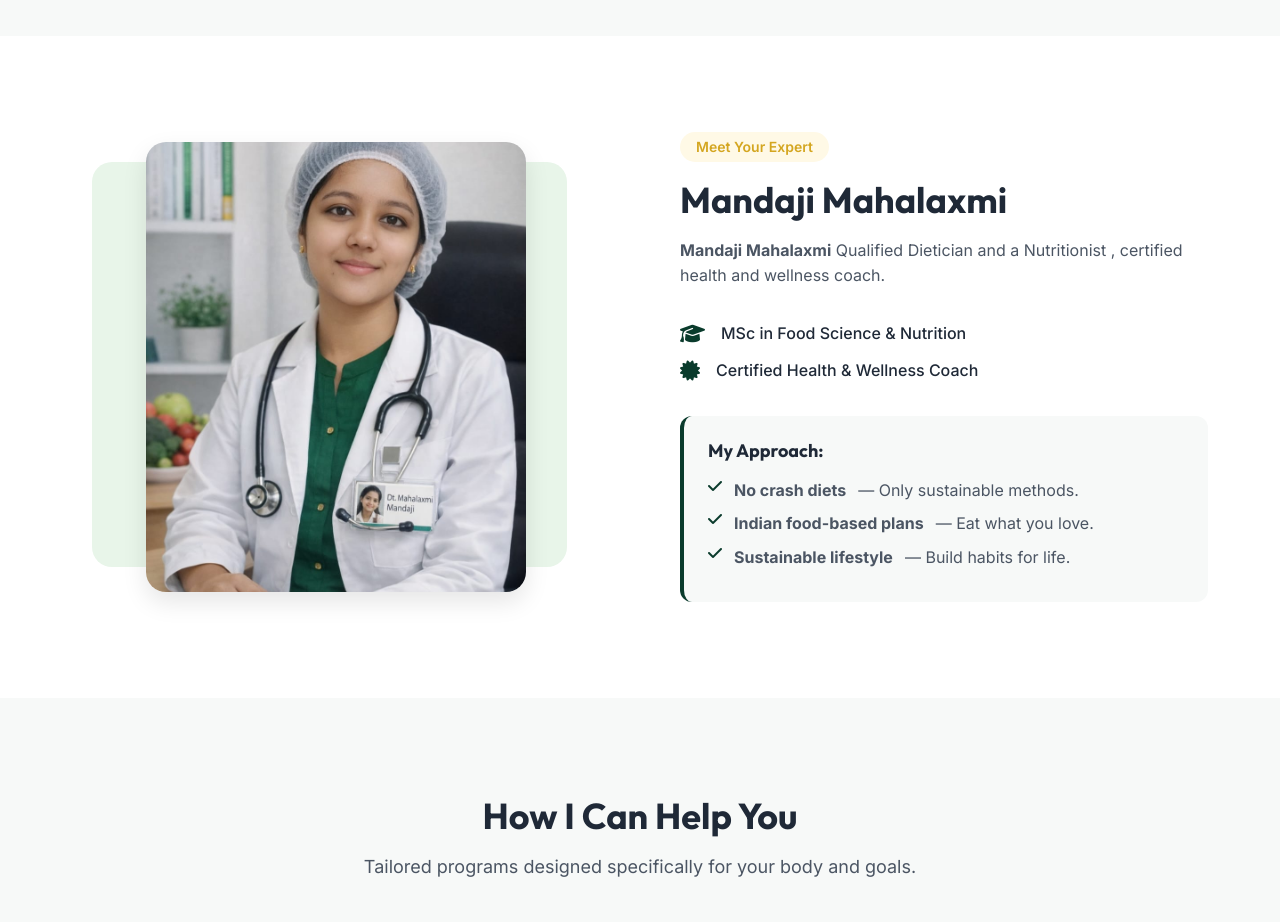
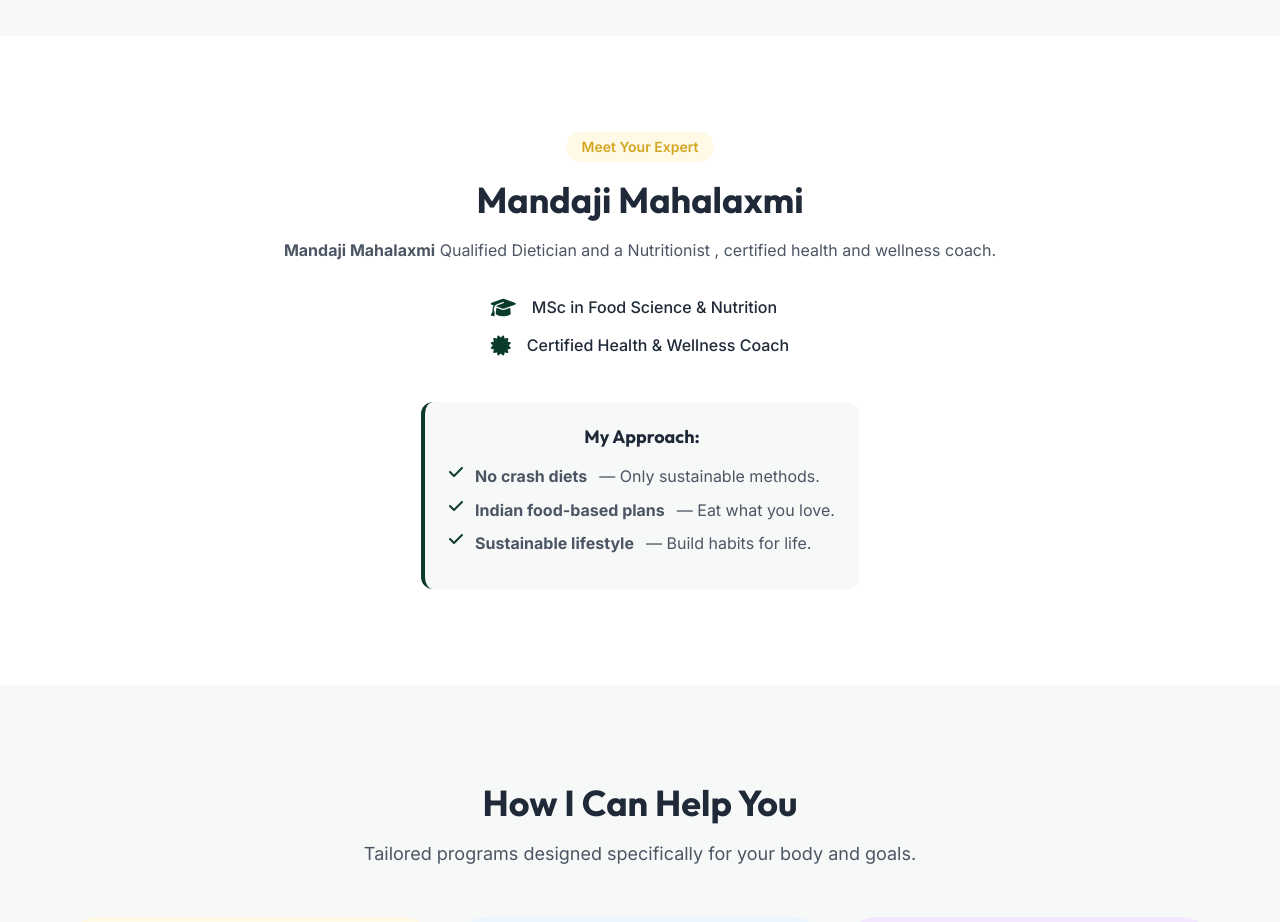
Before and after one commit to ZenabShaik/NutritionApp, a Next.js app: page / in a window 1280 px wide. Shown: the part 1280-2202 px from the top of the page. Built offline with nearby package versions, Linux system fonts and the light colour scheme; no server answers.

Commit message:
Update About section layout and remove image

```diff
--- a/app/globals.css
+++ b/app/globals.css
@@ -385,9 +385,11 @@ ul {
 
 .about-container {
   display: grid;
-  grid-template-columns: 1fr 1fr;
+  grid-template-columns: 1fr;
   gap: 5rem;
   align-items: center;
+  max-width: 800px;
+  margin: 0 auto;
 }
 
 /* === ABOUT IMAGE FIX === */
--- a/components/About.js
+++ b/components/About.js
@@ -2,19 +2,11 @@ export default function About() {
   return (
     <section className="about" id="about">
       <div className="container about-container">
-                <div className="about-image">
-          <div className="about-shape"></div>
 
-          <img
-            src="/images/dietician.jpeg"
-            alt="Dietician"
-            className="about-img"
-          />
-        </div>
-        <div className="about-content">
+        <div className="about-content" style={{ display: 'flex', flexDirection: 'column', alignItems: 'center', textAlign: 'center' }}>
   <span className="section-tag">Meet Your Expert</span>
 
-  <h2 className="section-title text-left">
+  <h2 className="section-title text-center">
     Mandaji Mahalaxmi
   </h2>
 
```
